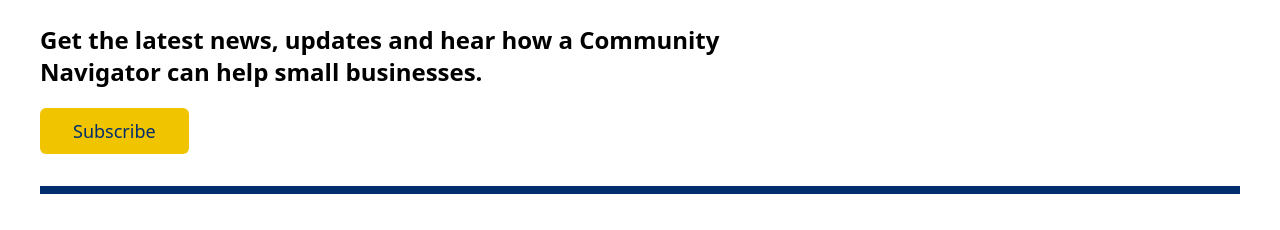
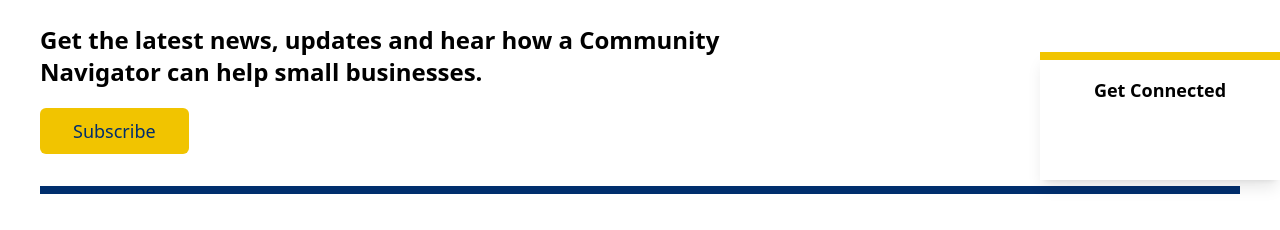
Before and after one commit to ericagirges/cnpp-website, a Next.js app in the folder app/: page /news in a window 1280 px wide. Shown: the part 300-530 px from the top of the page. Built offline with nearby package versions, Linux system fonts and the light colour scheme.

Commit message:
just need modal and get connected

```diff
--- /dev/null
+++ b/app/pages/components/GetConnected.js
@@ -0,0 +1,14 @@
+import React from 'react';
+
+const GetConnected = () => {
+
+  return (
+    <div className='fixed bottom-80 right-0 w-60 h-32 border-t-8 border-sbaYellow p-4 shadow-lg'>
+        {/* <div className='w-full h-full opacity-40'></div> */}
+        <h6 className='text-lg font-semibold text-center'>Get Connected</h6>
+        <p></p>
+    </div>
+  )
+}
+
+export default GetConnected
--- a/app/pages/components/news/NewsContent.js
+++ b/app/pages/components/news/NewsContent.js
@@ -2,7 +2,7 @@ import React from 'react'
 import Link from 'next/link'
 import UpdatesAccordion from './UpdatesAccordion'
 import ModalLayout from './ModalLayout';
-import { useState } from 'react';
+import GetConnected from '../GetConnected';
 
 const businessDescription1 = `Wichai is the proud owner of a local Salt Lake City restaurant,Laan Na Thai,which opened in 2016. Like many business owners, COVID-19 impacted their operations through a reduction of dine-in customers and loss of sales. Fortunately, he was one of the business owners who were able to apply for and receive the Paycheck Protection Program (PPP) Loan. However, when the loan forgiveness application came out, Wichai found the application process difficult and confusing as a limited English speaker to navigate. The IRC CNPP small business team, with the help of an interpreter, assisted himto collect all the necessary documents and apply for forgiveness support to Wichai in the entire process. Wichai was approved, and because of the assistance he received through CNPP, the business was able to receive $33,644 in PPP loan forgiveness. Now, the familycan focus on business operations and recovery without further liability.`
 
@@ -82,6 +82,7 @@ function News() {
         </h3>
         <UpdatesAccordion />
       </div>
+      <GetConnected />
     </div>
   )
 }
--- a/app/pages/region/RegionalLandingContent.js
+++ b/app/pages/region/RegionalLandingContent.js
@@ -20,14 +20,14 @@ function RegionalLanding() {
       </div>
       <div className="mx-auto my-10 flex max-w-screen-2xl flex-col justify-between px-8 md:flex-row">
         <div className="md:mr-[100px] md:w-9/12">
-          <h2 className="mt-6 pb-4 text-3xl font-semibold md:text-4xl">
+          <h2 className="mt-6 pb-4 text-3xl font-bold md:text-4xl">
             Regional Program
           </h2>
           {/* <p className="pb-10 text-xl font-semibold md:text-2xl">
             Orci vel lectus nisl eget eget ut consectetur. Sit justo viverra non
             adipisicing elit distinctio.
           </p> */}
-          <p className="md:text-xl">
+          <p className="md:text-xl text-gray-500">
             The International Rescue Committee and regional partners help local
             small businesses recover and prosper by delivering no-cost business
             assistance through in-language technical assistance training and
@@ -69,7 +69,7 @@ function RegionalLanding() {
         Select a state below to learn about regional support, upcoming events
         and more.
       </h3>
-      <div className="mx-10 mb-10 grid grid-cols-2 content-center justify-center gap-10 md:grid-cols-3">
+      <div className="mx-10 mb-10 grid grid-cols-1 sm:grid-cols-2 content-center justify-center gap-10 md:grid-cols-3">
         <Link href="/region/arizona">
           <button className="border-t-8 border-sbaYellow bg-white">
             <div className="mx-auto pb-2 shadow-lg hover:bg-gray-50 hover:underline hover:decoration-sbaBlue focus:outline-none focus:ring-2 focus:ring-indigo-500 focus:ring-offset-2">
```
Also changed, not shown: app/pages/components/GetConnectedFixed.js (deleted, +0 -12 lines).
